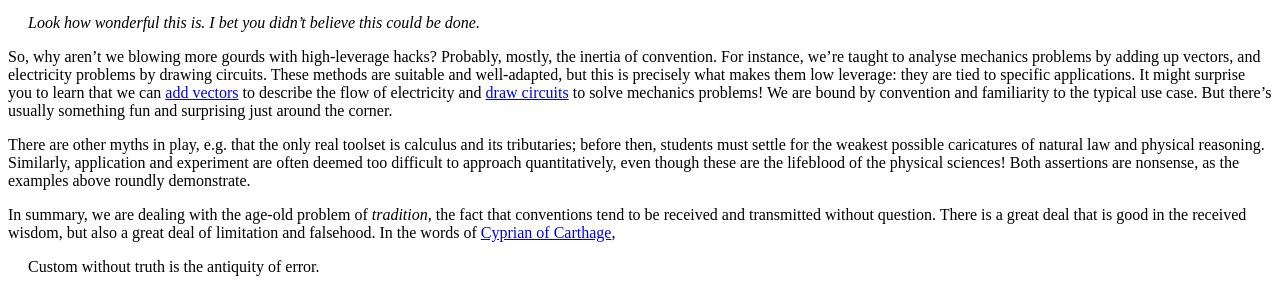
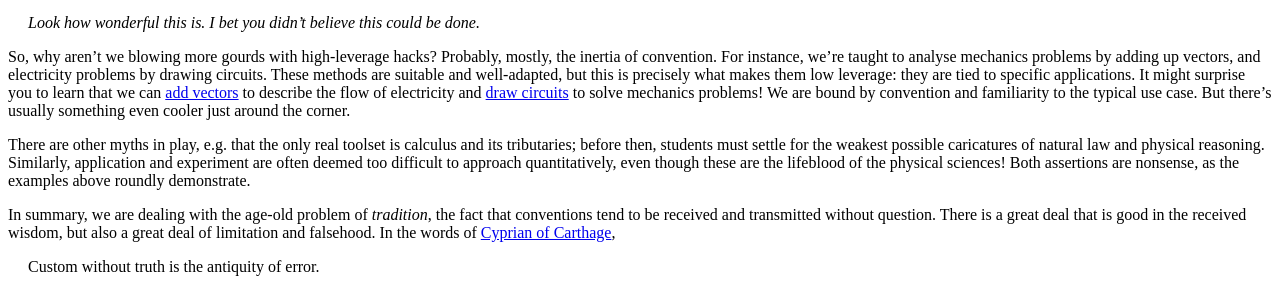
Before and after one commit to hapax/hapax.github.io, a Jekyll site: the page built from assets/simple-physics.md, in a window 1280 px wide and 900 px high, scrolled down 14967 px. Shown: the part 443-735 px from the top of the window. Built offline with Jekyll 4.4.1, drawn with Linux system fonts in a browser that asks for light colours; our own code applies the rules of GitHub Pages for plain Markdown files; formulas are drawn with MathJax 3; a script that is not in the unit is left out.

Commit message:
Update simple-physics.md

```diff
--- a/assets/simple-physics.md
+++ b/assets/simple-physics.md
@@ -1751,7 +1751,7 @@ describe the flow of electricity and
 to solve mechanics problems!
 We are bound by convention and familiarity to the typical use
 case.
-But there's usually something fun and surprising just around the corner.
+But there's usually something even cooler just around the corner.
 
 There are other myths in play, e.g. that the only real
 toolset is calculus and its tributaries; before then, students must
```
